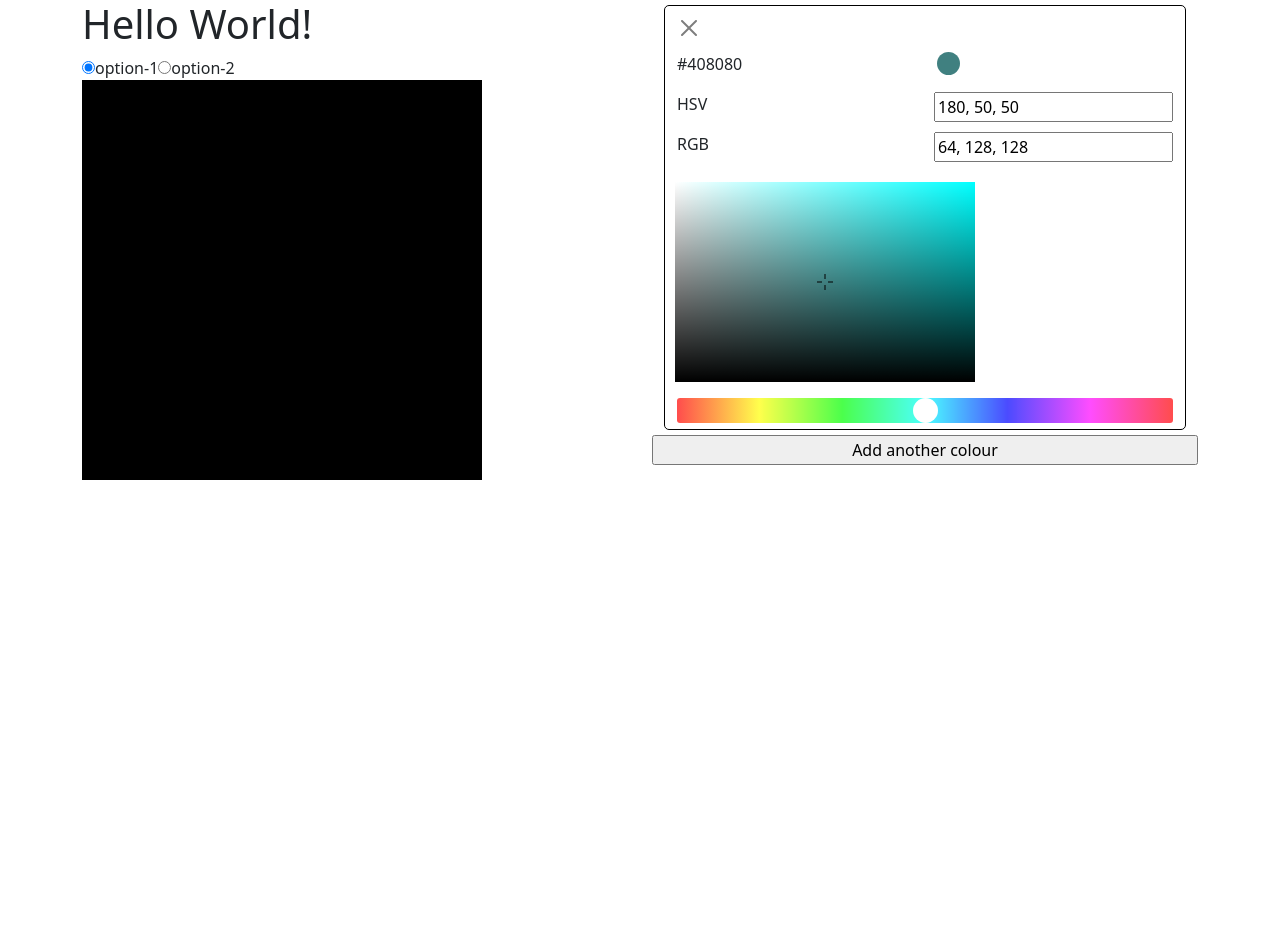
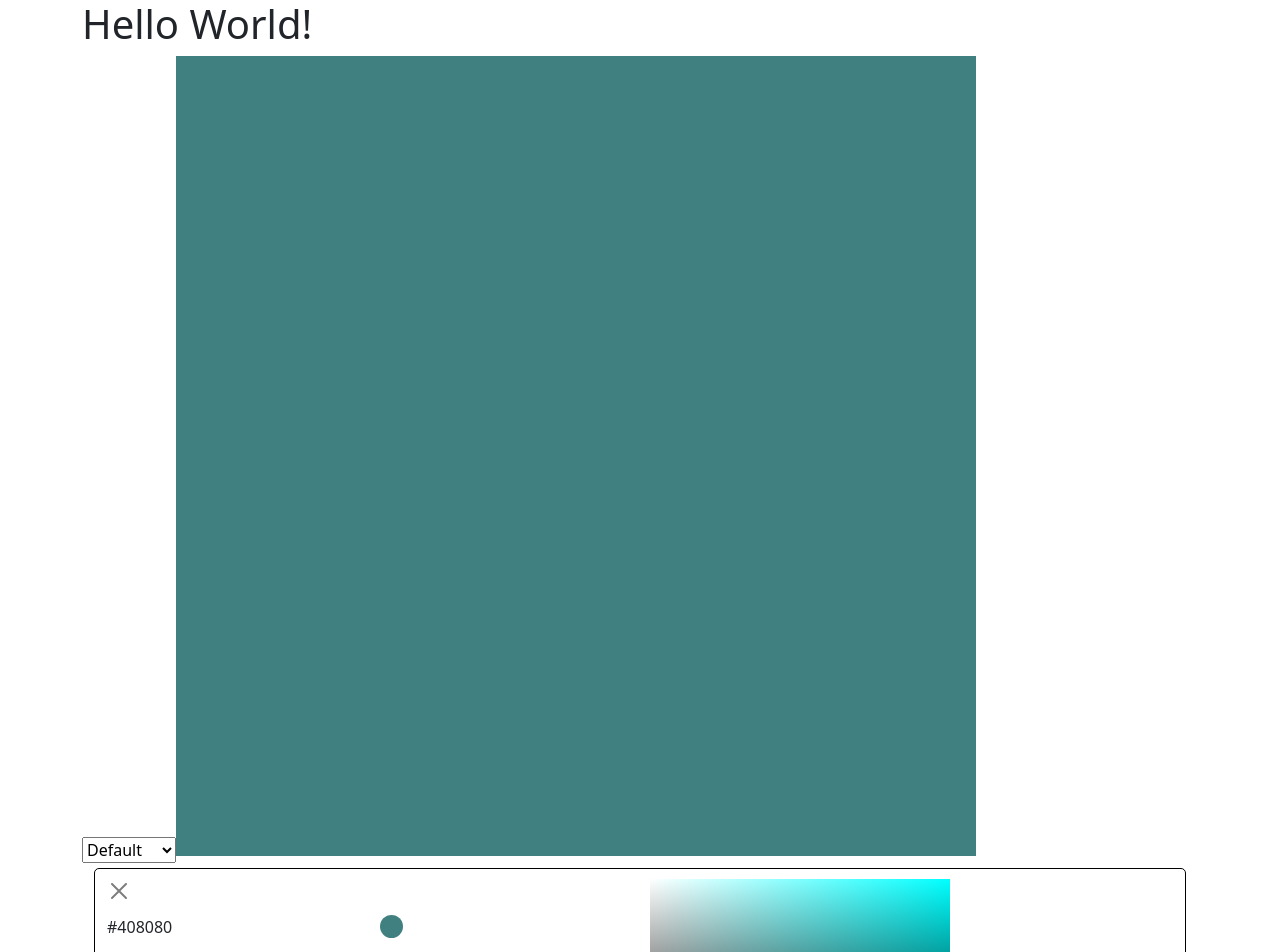
Before and after one commit to Bracktus/colour-picker, a React (Create React App) app: page / in a window 1280 px wide. Shown: the top 952 px of the page. Before the commit the page ends 800 px from the top, so only its background shows below. Built offline with nearby package versions, Linux system fonts and the light colour scheme.

Commit message:
Get colour preview working

```diff
--- a/src/App.tsx
+++ b/src/App.tsx
@@ -3,6 +3,7 @@ import PanelFactory from "./components/PanelFactory";
 import { Row, Col, Container } from "react-bootstrap";
 import "bootstrap/dist/css/bootstrap.min.css";
 import { useState } from "react";
+import sketches from "./sketches/sketches";
 
 const App = () => {
   const [colours, setColours] = useState([[180, 50, 50]]);
@@ -11,7 +12,7 @@ const App = () => {
       <Row>
         <Col>
           <h1>Hello World!</h1>
-          <CanvasWrapper />
+          <CanvasWrapper colours={colours} sketches={sketches}/>
         </Col>
         <Col>
           <PanelFactory colours={colours} setColours={setColours} />
--- a/src/components/Canvas.tsx
+++ b/src/components/Canvas.tsx
@@ -17,6 +17,7 @@ export const Canvas: React.FC<CanvasProps> = ({
   draw,
   onClick = nop,
 }) => {
+
   const canvasRef = useRef<HTMLCanvasElement>(null);
   const [context, setContext] = useState<CanvasRenderingContext2D | null>(null);
   const [mouseDown, setMouseDown] = useState(false);
--- a/src/components/CanvasWrapper.tsx
+++ b/src/components/CanvasWrapper.tsx
@@ -1,60 +1,28 @@
 import { useState } from "react";
+import { Sketches } from "../sketches/sketches";
 import Canvas from "./Canvas";
+import { SketchSelector } from "./SketchSelector";
 
-export const CanvasWrapper = () => {
-  const [selected, setSelected] = useState("option-1");
-  const width = 400;
-  const height = 400;
+interface CanvasWrapperProps {
+  colours: number[][];
+  sketches: Sketches;
+}
 
-  const draw = (context: CanvasRenderingContext2D) => {
-    context.fillStyle = "#000000";
-    context.fillRect(0, 0, width, height);
-  };
+export const CanvasWrapper: React.FC<CanvasWrapperProps> = ({ colours, sketches }) => {
+  const width = 800;
+  const height = 800;
 
-  const draw2 = (context: CanvasRenderingContext2D) => {
-    context.fillStyle = "#ff6666";
-    context.fillRect(0, 0, width, height);
-  };
-
-  const getDraw = (context: CanvasRenderingContext2D) => {
-    switch (selected) {
-      case "option-1":
-        draw(context);
-        break;
-      case "option-2":
-        draw2(context);
-        break;
-    }
-  };
+  //Looks confusing but it's how to store a function in state
+  // https://dev.to/sarioglu/how-to-store-a-function-using-react-usestate-4ffh
+  const [funcName, setFuncName] = useState("Default");
+  const drawFunc = Object.values(sketches).flat().find(sketch => funcName === sketch.name).func;
 
   return (
     <div>
-      <form>
-        <label>
-          <input
-            type="radio"
-            name="canvas-radio"
-            value="option-1"
-            checked={selected === "option-1"}
-            onChange={() => setSelected("option-1")}
-          />
-          option-1
-        </label>
-
-        <label>
-          <input
-            type="radio"
-            name="canvas-radio"
-            value="option-2"
-            checked={selected === "option-2"}
-            onChange={() => setSelected("option-2")}
-          />
-          option-2
-        </label>
-      </form>
+      <SketchSelector setFuncName={setFuncName} colours={colours} sketches={sketches} />
       <Canvas
         name="my_canvas"
-        draw={getDraw}
+        draw={(ctx) => drawFunc(ctx, colours)}
         width={width}
         height={height}
       ></Canvas>
--- /dev/null
+++ b/src/components/SketchSelector.tsx
@@ -0,0 +1,39 @@
+import { Sketch, Sketches } from "../sketches/sketches";
+
+interface SketchSelectorProps {
+  colours: number[][];
+  setFuncName: React.Dispatch<React.SetStateAction<string>>
+  sketches: Sketches;
+}
+
+export const SketchSelector: React.FC<SketchSelectorProps> = ({
+  colours,
+  setFuncName,
+  sketches
+}) => {
+  const usableOptions = Object.fromEntries(
+    Object.entries(sketches).filter(([key, _]) => parseInt(key) <= colours.length)
+  );
+
+  const renderOptions = (sketchList: Sketch[]) =>
+    sketchList.map((sketch, idx) => <option key={idx}>{sketch.name}</option>);
+
+  const onChange = (e: React.ChangeEvent<HTMLSelectElement> ) => {
+    setFuncName(e.target.value);
+  };
+
+  return (
+    <select onChange={onChange}>
+      {Object.entries(usableOptions).map((opt, idx) => {
+        const [group, sketchList] = opt;
+        return (
+          <optgroup key={idx} label={group}>
+            {renderOptions(sketchList)}
+          </optgroup>
+        );
+      })}
+    </select>
+  );
+};
+
+export default SketchSelector;
--- /dev/null
+++ b/src/sketches/helpers.ts
@@ -0,0 +1,18 @@
+// CSS Colour properties expect hsl not hsv :<
+const HSVtoHSL = (col: number[]) => {
+    // h [0 - 360]
+    // s [0 - 100]
+    // v [0 - 100]
+
+    let [h, s, v] = col;
+    s = s / 100;
+    v = v / 100
+    const newL = v * (1 - s/2);
+    const newS = (newL >= 1 || newL <= 0) ? 0 : (v - newL)/Math.min(newL, 1 - newL);
+    return [h, newS * 100, newL * 100];
+}
+
+export const formatCol = (col: number[]) => {
+    const [h, s, l] = HSVtoHSL(col);
+    return `hsl(${h}, ${s}%, ${l}%)`;
+}
--- /dev/null
+++ b/src/sketches/horizontalSplit.ts
@@ -0,0 +1,13 @@
+import { formatCol } from "./helpers";
+
+export const horizontalSplit = (context: CanvasRenderingContext2D, colours: number[][]) => {
+    const width = context.canvas.width;
+    const height = context.canvas.height;
+
+    const [col1, col2] = colours;
+    context.fillStyle = formatCol(col1);
+    context.fillRect(0, 0, width, height/2);
+
+    context.fillStyle = formatCol(col2);
+    context.fillRect(0, height/2, width, height);
+};
--- /dev/null
+++ b/src/sketches/plainBox.ts
@@ -0,0 +1,10 @@
+import { formatCol } from "./helpers";
+
+export const plainBox = (context: CanvasRenderingContext2D, colours: number[][]) => {
+    const width = context.canvas.width;
+    const height = context.canvas.width;
+
+    const col = colours[0];
+    context.fillStyle = formatCol(col);
+    context.fillRect(0, 0, width, height);
+}
--- /dev/null
+++ b/src/sketches/sketches.ts
@@ -0,0 +1,32 @@
+import { horizontalSplit } from "./horizontalSplit";
+import { plainBox } from "./plainBox";
+import { verticalSplit } from "./verticalSplit";
+
+export interface Sketch {
+  name: string;
+  func: (a: CanvasRenderingContext2D, b: number[][]) => void;
+}
+
+export interface Sketches {
+  [key: number]: Sketch[];
+}
+
+export const sketches: Sketches = {
+  1: [
+    {
+      name: "Default",
+      func: plainBox,
+    },
+  ],
+  2: [
+    {
+      name: "Horizontal Split",
+      func: horizontalSplit,
+    },
+    {
+      name: "Vertical Split",
+      func: verticalSplit,
+    },
+  ],
+};
+export default sketches;
--- /dev/null
+++ b/src/sketches/verticalSplit.ts
@@ -0,0 +1,13 @@
+import { formatCol } from "./helpers";
+
+export const verticalSplit = (context: CanvasRenderingContext2D, colours: number[][]) => {
+    const width = context.canvas.width;
+    const height = context.canvas.height;
+
+    const [col1, col2] = colours;
+    context.fillStyle = formatCol(col1);
+    context.fillRect(0, 0, width/2, height);
+
+    context.fillStyle = formatCol(col2);
+    context.fillRect(width/2, 0, width, height);
+};
```
